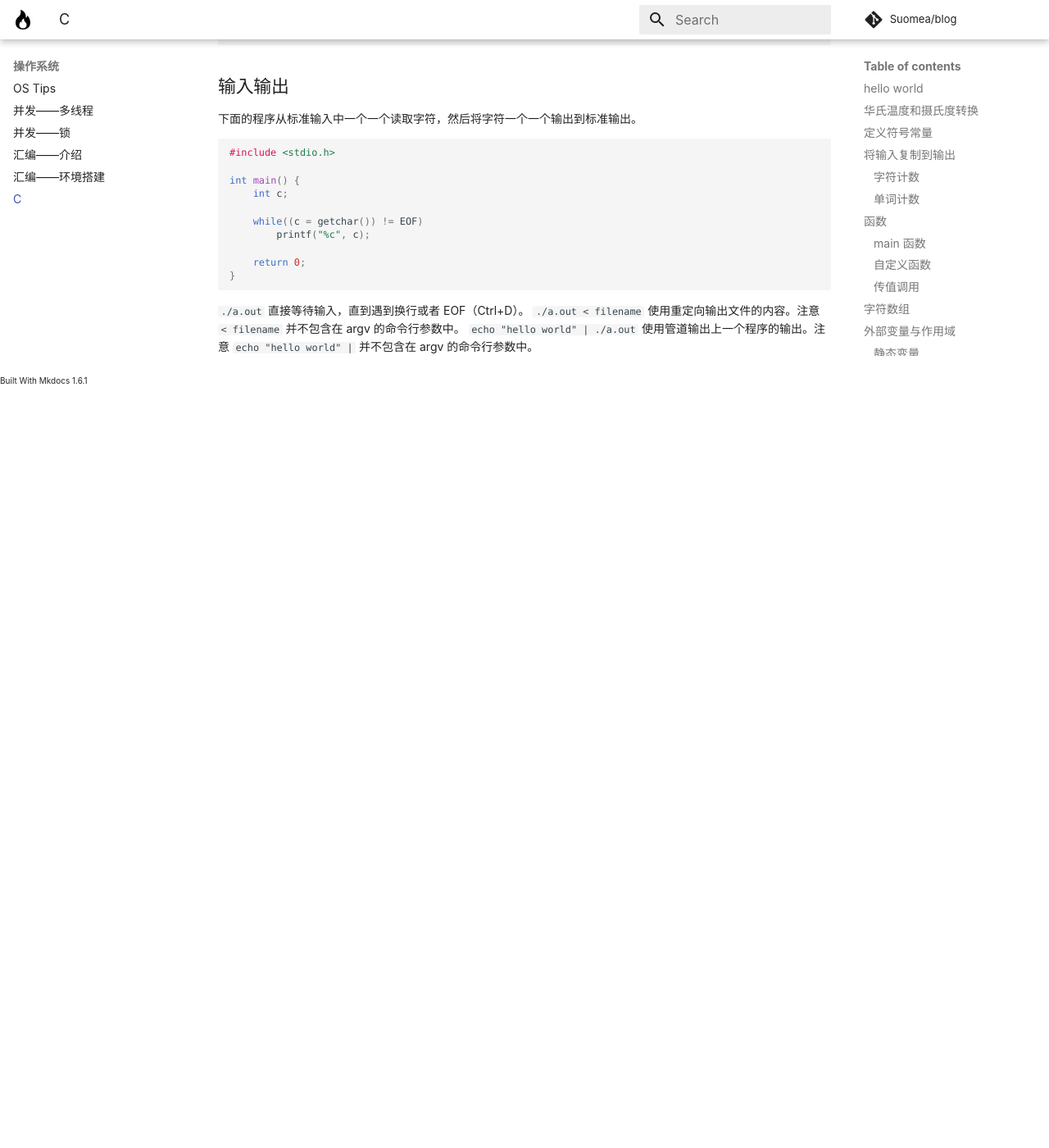
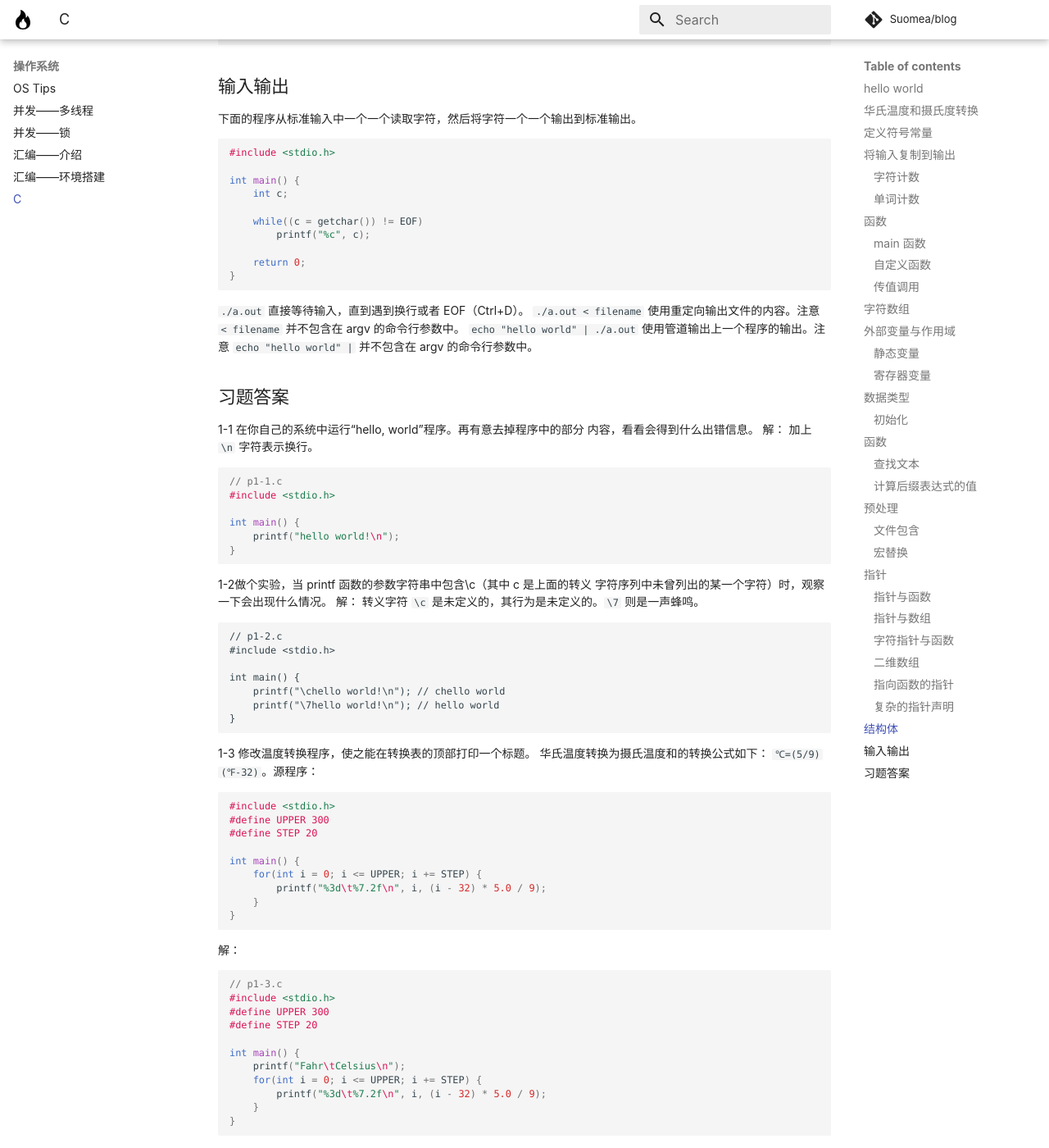
Before and after one commit to Suomea/blog, an MkDocs documentation site: the page built from docs/OS/C.md, in a window 1280 px wide and 1400 px high, scrolled down 22276 px. Shown: the whole window at 82% size. Built offline with MkDocs 1.6.1 and Material for MkDocs 9.7.7, drawn with Linux system fonts in a browser that asks for light colours; some web fonts are replaced; comment, search, counter and statistics services are not loaded; before the commit the page ends 22746 px from its top, so only the background shows below that; some of the changed text lies outside the part shown.

Commit message:
update MySQL, ES, C note.

````diff
--- a/docs/OS/C.md
+++ b/docs/OS/C.md
@@ -1204,3 +1204,119 @@ int main() {
 `./a.out` 直接等待输入，直到遇到换行或者 EOF（Ctrl+D）。
 `./a.out < filename` 使用重定向输出文件的内容。注意 `< filename` 并不包含在 argv 的命令行参数中。
 `echo "hello world" | ./a.out` 使用管道输出上一个程序的输出。注意 `echo "hello world" |` 并不包含在 argv 的命令行参数中。
+
+
+## 习题答案
+1-1 在你自己的系统中运行“hello, world”程序。再有意去掉程序中的部分 内容，看看会得到什么出错信息。
+解：
+加上 `\n` 字符表示换行。
+```c
+// p1-1.c
+#include <stdio.h>
+
+int main() {
+    printf("hello world!\n");
+}
+```
+
+1-2做个实验，当 printf 函数的参数字符串中包含\c（其中 c 是上面的转义 字符序列中未曾列出的某一个字符）时，观察一下会出现什么情况。
+解：
+转义字符 `\c` 是未定义的，其行为是未定义的。`\7` 则是一声蜂鸣。
+```
+// p1-2.c
+#include <stdio.h>
+
+int main() {
+    printf("\chello world!\n"); // chello world
+    printf("\7hello world!\n"); // hello world
+}
+```
+
+1-3 修改温度转换程序，使之能在转换表的顶部打印一个标题。
+华氏温度转换为摄氏温度和的转换公式如下： `℃=(5/9)(℉-32)`。源程序：
+```c
+#include <stdio.h>
+#define UPPER 300
+#define STEP 20
+
+int main() {
+    for(int i = 0; i <= UPPER; i += STEP) {
+	    printf("%3d\t%7.2f\n", i, (i - 32) * 5.0 / 9);
+    }
+}
+```
+解：
+```c
+// p1-3.c
+#include <stdio.h>
+#define UPPER 300
+#define STEP 20
+
+int main() {
+    printf("Fahr\tCelsius\n");
+    for(int i = 0; i <= UPPER; i += STEP) {
+        printf("%3d\t%7.2f\n", i, (i - 32) * 5.0 / 9);
+    }
+}
+```
+
+练习 1-4 编写一个程序打印摄氏温度转换为相应华氏温度的转换表。
+解：
+摄氏温度转换为华氏温度的公式：`℉=℃(9/5)+32`。
+```c
+// p1-4.c
+#include <stdio.h>
+#define UPPER 300
+#define STEP 20
+
+int main() {
+    printf("Celsius\t   Fahr\n");
+    for(int i = 0; i <= UPPER; i += STEP) {
+        printf("%7d\t%7.0f\n", i, i * 9.0 / 5 + 32);
+    }
+}
+```
+
+1-5 修改温度转换程序，要求以逆序（即按照从 300 度到 0 度的顺序）打印温度转换表。
+解：
+```c
+// p1-5.c
+#include <stdio.h>
+#define UPPER 300
+#define STEP 20
+
+int main() {
+    for(int i = UPPER; i >= 0; i-=STEP) {
+        printf("%3d\t%7.2f\n", i, (i - 32) * 5.0 / 9);
+    }
+}
+```
+
+
+1-6 验证表达式 getchar() != EOF 的值是 0 还是 1。
+解：
+表达式 `c = getchar() != EOF` 与表达式 `c = (getchar() != EOF)` 是等价的。
+```c
+// p1-6.c
+#include <stdio.h>
+
+int main() {
+    int c;
+    while(c = getchar() != EOF) {
+        printf("%d\n", c);
+    }
+    printf("%d - at EOF\n", c);  // ctrl + D 结束程序时打印 0 - at EOF
+}
+```
+
+1-7 编写一个打印 EOF 值的程序。
+解：
+`EOF` 在 `stdio.h` 中被定义，一般定义为 `-1`，`#define EOF (-1)`。
+```c
+// p1-7.c
+#include <stdio.h>
+
+int main() {
+    printf("%d\n", EOF);
+}
+```
````
Also changed, not shown: docs/ES/操作.md (added, +92 -0 lines), docs/MySQL/MySQL Tips.md (+2 -2 lines), docs/MySQL/安装 MySQL.md (+11 -29 lines), docs/MySQL/逻辑备份 MySQL.md (+0 -1 lines), 1 other file.
